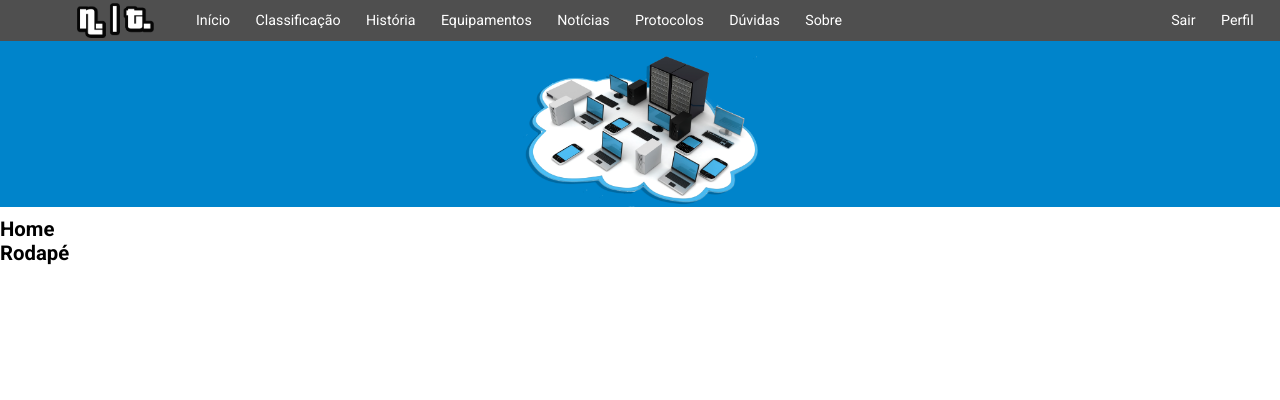
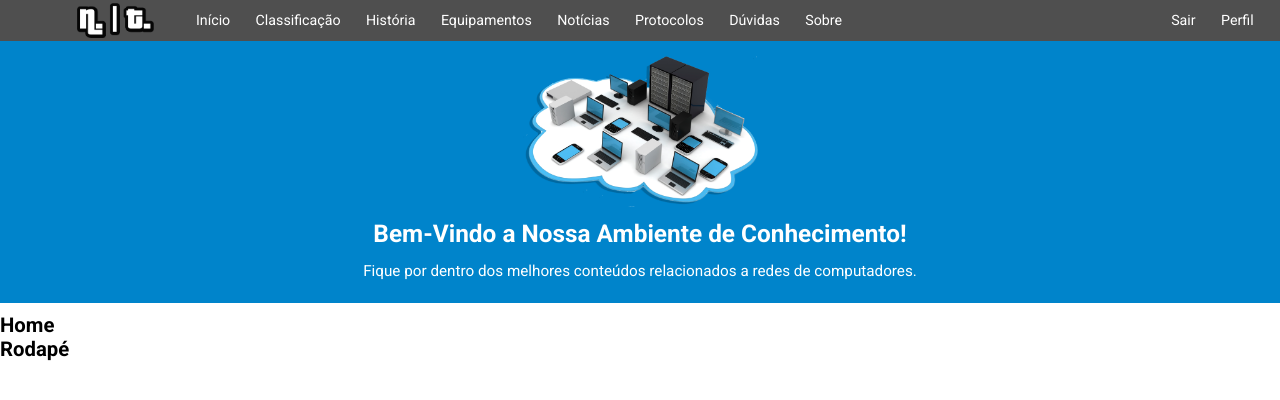
Before and after one commit to DiegoOlive/redes, a React (Create React App) app: page / in a window 1280 px wide. Shown: the top 400 px of the page. Built offline with nearby package versions, Linux system fonts and the light colour scheme.

Commit message:
configurei um pouco o banner

```diff
--- a/src/components/header/banner/index.tsx
+++ b/src/components/header/banner/index.tsx
@@ -2,19 +2,14 @@ import React from 'react';
 import styled from 'styled-components';
 import Img from '../../../assets/images/home/inicio.png';
 import BannerImg from '../bannerImg/';
+import BannerMessager from '../bannerMessager';
 
 const BannerContainer = styled.div`
     display: flex;
-    justify-content: center;
     margin: 10px;
-
-    @media (min-width: 768px){
-        display: flex;
-        margin: 10px;
-        justify-content: centerspace-around;
-
-
-    `
+    flex-direction: column;
+    align-items:center;
+  `
 
 export default function Banner(){
     return(
@@ -23,6 +18,7 @@ export default function Banner(){
                 src={Img}
                 alt="Figura do início"
             />
+            <BannerMessager />
         </BannerContainer>
     )
 }
--- /dev/null
+++ b/src/components/header/bannerMessager/index.tsx
@@ -0,0 +1,38 @@
+import React from 'react';
+import styled from 'styled-components';
+
+const MessageContainer = styled.div`
+    width: 70%;
+    color: var(--branco);
+    font-family: 'Roboto', sans-serif;
+    text-align: center;
+    margin-top: 10px;
+    margin-bottom: 10px;
+    line-height: 1.4;
+
+`
+
+//rem valendo 10
+const Title =styled.h1`
+    font-size: 2.4rem;
+`
+
+const Description = styled.h2`
+    font-weight: normal;
+    margin: 10px 0;
+`
+
+export default function Message(){
+    return(
+        <MessageContainer>
+            <Title>
+                Bem-Vindo a Nossa Ambiente de Conhecimento!
+            </Title>
+
+            <Description>
+                Fique por dentro dos melhores conteúdos relacionados a redes de computadores.
+            </Description>
+
+        </MessageContainer>
+    )
+}
```
